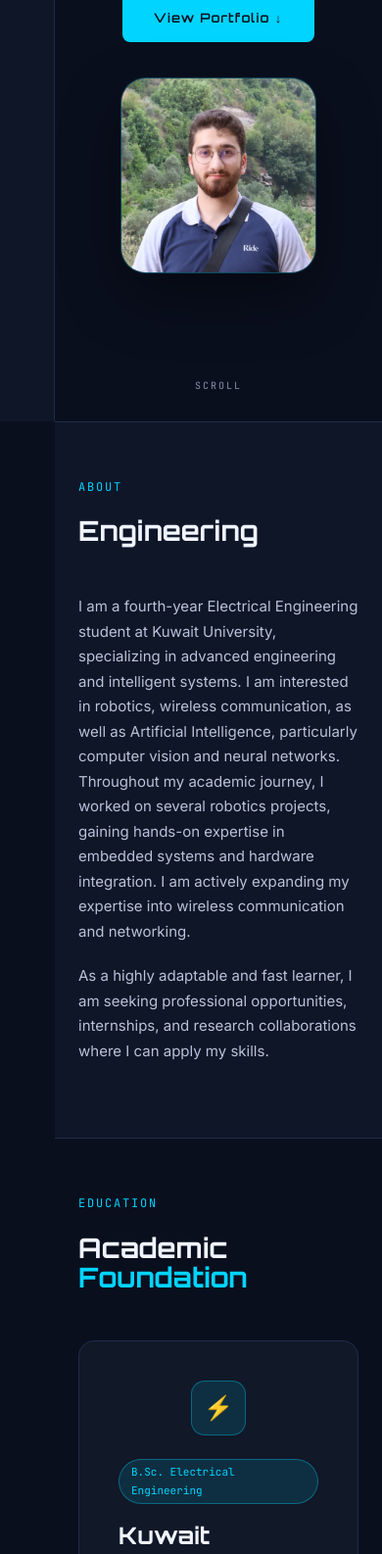
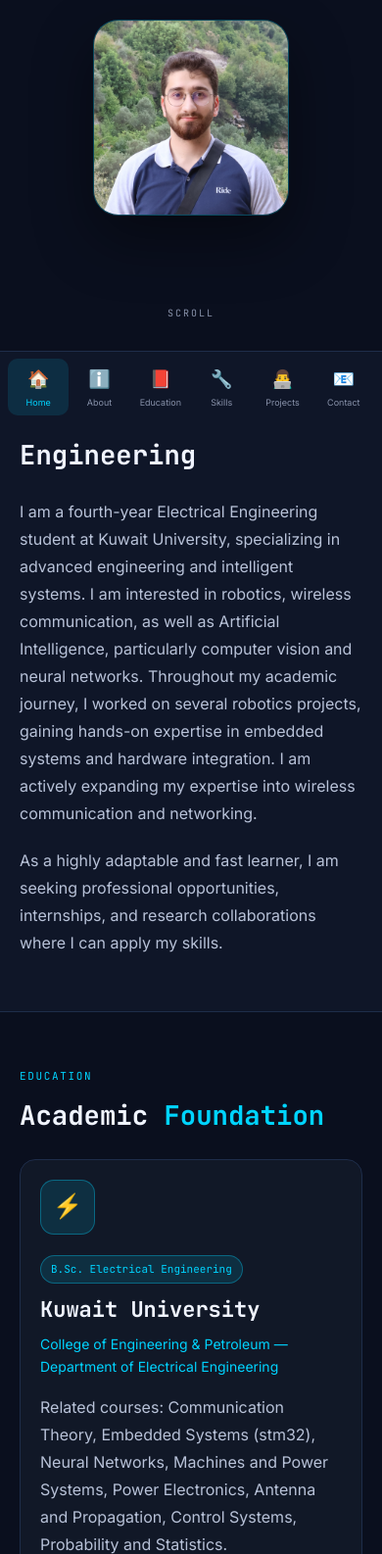
Before and after one commit to Serialize71/mywebsite, a plain HTML site: page index.html in a window 390 px wide. Shown: the part 414-2000 px from the top of the page at 98% size. Drawn offline with Linux system fonts and the light colour scheme.

Commit message:
Fixing the mobile layout squeezing issue,adjusting desktop also

```diff
--- a/index.html
+++ b/index.html
@@ -7,29 +7,29 @@
   <link rel="stylesheet" href="style.css">
   <link rel="preconnect" href="https://fonts.googleapis.com">
   <link rel="preconnect" href="https://fonts.gstatic.com" crossorigin>
-  <link href="https://fonts.googleapis.com/css2?family=Inter:wght@300;400;500;600;700;900&family=JetBrains+Mono:wght@400;500;600;700&family=Orbitron:wght@400;500;600;700;800;900&display=swap" rel="stylesheet">
+  <link href="https://fonts.googleapis.com/css2?family=Inter:wght@300;400;500;600;700;900&family=JetBrains+Mono:wght@400;500;600;700;800&display=swap" rel="stylesheet">
 </head>
 <body>
 
   <!-- Fixed Sidebar Nav -->
-  <nav class="sidebar">
+  <nav class="sidebar" aria-label="Portfolio sections">
     <ul class="sidebar-nav">
-      <li><a href="#hero" class="nav-link active" data-label="Home">
+      <li><a href="#hero" class="nav-link active" data-label="Home" aria-label="Home">
         <span class="nav-icon">&#x1F3E0;</span>
       </a></li>
-      <li><a href="#about" class="nav-link" data-label="About">
+      <li><a href="#about" class="nav-link" data-label="About" aria-label="About">
         <span class="nav-icon">&#x2139;&#xfe0f;</span>
       </a></li>
-      <li><a href="#education" class="nav-link" data-label="Education">
+      <li><a href="#education" class="nav-link" data-label="Education" aria-label="Education">
         <span class="nav-icon">	&#x1F4D5;</span>
       </a></li>
-      <li><a href="#skills" class="nav-link" data-label="Skills">
+      <li><a href="#skills" class="nav-link" data-label="Skills" aria-label="Skills">
         <span class="nav-icon">&#x1f527;</span>
       </a></li>
-      <li><a href="#projects" class="nav-link" data-label="Projects and Certificates">
+      <li><a href="#projects" class="nav-link" data-label="Projects and Certificates" aria-label="Projects and Certificates">
         <span class="nav-icon">&#x1f468;&#x200d;&#x1f4bb;</span>
       </a></li>
-      <li><a href="#contact" class="nav-link" data-label="Contact">
+      <li><a href="#contact" class="nav-link" data-label="Contact" aria-label="Contact">
         <span class="nav-icon">&#x1f4e7;</span>
       </a></li>
     </ul>
@@ -269,7 +269,7 @@
             <h3>Certificates Coming Soon</h3>
             <p>Professional certifications and completed training will be added here as they are earned.</p>
             <div class="project-tags"><span class="chip">Learning</span></div>
-
+          </article>
         </div>
       </div>
     </section>
--- a/script.js
+++ b/script.js
@@ -48,3 +48,19 @@ sliderArrows.forEach((arrow) => {
 projectTracks.forEach((track) => track.addEventListener('scroll', updateSliderState));
 window.addEventListener('resize', updateSliderState);
 updateSliderState();
+
+// Keep the navigation highlight aligned with the section being read.
+const navigationLinks = document.querySelectorAll('.sidebar .nav-link');
+const sectionObserver = new IntersectionObserver((entries) => {
+	entries.forEach((entry) => {
+		if (!entry.isIntersecting) return;
+		navigationLinks.forEach((link) => {
+			const isCurrent = link.getAttribute('href') === `#${entry.target.id}`;
+			link.classList.toggle('active', isCurrent);
+			if (isCurrent) link.setAttribute('aria-current', 'location');
+			else link.removeAttribute('aria-current');
+		});
+	});
+}, { rootMargin: '-10% 0px -45% 0px' });
+
+document.querySelectorAll('main > .section').forEach((section) => sectionObserver.observe(section));
--- a/style.css
+++ b/style.css
@@ -51,7 +51,7 @@ body {
 }
 
 .sidebar-logo {
-  font-family: 'Orbitron', monospace;
+  font-family: 'JetBrains Mono', monospace;
   font-size: 10px;
   font-weight: 700;
   color: var(--cyan);
@@ -135,7 +135,7 @@ body {
 }
 
 .section-title {
-  font-family: 'Orbitron', monospace;
+  font-family: 'JetBrains Mono', monospace;
   font-size: clamp(28px, 4vw, 48px);
   font-weight: 700;
   line-height: 1.1;
@@ -240,7 +240,7 @@ body {
 }
 
 .hero-name {
-  font-family: 'Orbitron', monospace;
+  font-family: 'JetBrains Mono', monospace;
   font-size: clamp(40px, 7vw, 80px);
   font-weight: 900;
   line-height: 1.0;
@@ -287,7 +287,7 @@ body {
 
 .cta-btn {
   display: inline-block;
-  font-family: 'Orbitron', monospace;
+  font-family: 'JetBrains Mono', monospace;
   font-size: 13px;
   font-weight: 600;
   letter-spacing: 0.08em;
@@ -344,6 +344,11 @@ body {
   color: var(--grey-light);
   margin-bottom: 20px;
   font-size: 15px;
+  max-width: 65ch;
+  line-height: 1.75;
+  text-align: left;
+  text-wrap: pretty;
+  hyphens: none;
 }
 
 .about-stats {
@@ -356,7 +361,7 @@ body {
 
 .stat-num {
   display: block;
-  font-family: 'Orbitron', monospace;
+  font-family: 'JetBrains Mono', monospace;
   font-size: 32px;
   font-weight: 900;
   color: var(--cyan);
@@ -481,7 +486,7 @@ body {
 }
 
 .edu-school {
-  font-family: 'Orbitron', monospace;
+  font-family: 'JetBrains Mono', monospace;
   font-size: 24px;
   font-weight: 700;
   margin-bottom: 8px;
@@ -745,7 +750,7 @@ body {
 .project-mark { color: var(--cyan); font-size: 34px; margin-bottom: 32px; }
 
 .project-card h3 {
-  font: 700 20px 'Orbitron', monospace;
+  font: 700 20px 'JetBrains Mono', monospace;
   margin-bottom: 12px;
 }
 
@@ -846,12 +851,20 @@ body {
 }
 
 /* ===== RESPONSIVE ===== */
+@media (min-width: 901px) {
+  .about-text p { max-width: none; }
+  .hero-name .name-name { word-spacing: -0.08em; }
+}
+
 @media (max-width: 900px) {
   .section { padding: 72px 32px; }
   .about-grid { grid-template-columns: 1fr; gap: 40px; }
   .skills-grid { grid-template-columns: 1fr; }
   .soft-category { grid-column: span 1; }
-  .edu-card { flex-direction: column; gap: 24px; }
+  .edu-card { flex-direction: column; align-items: stretch; gap: 24px; padding: 28px; }
+  .edu-info, .skill-category { min-width: 0; }
+  .skill-item { grid-template-columns: minmax(0, 1fr) auto; row-gap: 8px; }
+  .skill-bar-wrap { grid-column: 1 / -1; grid-row: 2; }
   .edu-year { flex-direction: row; writing-mode: horizontal-tb; }
   .contact-links { flex-direction: column; }
 }
@@ -873,13 +886,101 @@ body {
 }
 
 @media (max-width: 600px) {
-  :root { --sidebar-w: 56px; }
-  .section { padding: 56px 24px; }
-  .hero-name { font-size: 36px; }
+  :root { --sidebar-w: 0px; --mobile-nav-h: 72px; }
+
+  body { padding-bottom: calc(var(--mobile-nav-h) + env(safe-area-inset-bottom, 0px)); }
+  .main-content { margin-left: 0; }
+
+  /* Keep the full phone width available for reading. */
+  .sidebar {
+    top: auto;
+    bottom: 0;
+    width: 100%;
+    height: calc(var(--mobile-nav-h) + env(safe-area-inset-bottom, 0px));
+    padding: 6px 8px calc(6px + env(safe-area-inset-bottom, 0px));
+    border-right: 0;
+    border-top: 1px solid var(--border);
+  }
+
+  .sidebar-nav {
+    width: 100%;
+    flex-direction: row;
+    align-items: center;
+    gap: 0;
+  }
+
+  .sidebar-nav li { flex: 1; min-width: 0; }
+  .nav-link {
+    width: 100%;
+    min-width: 44px;
+    height: 58px;
+    flex-direction: column;
+    gap: 3px;
+    font-size: 18px;
+  }
+
+  .nav-link::after {
+    position: static;
+    padding: 0;
+    border: 0;
+    background: none;
+    font-family: 'Inter', sans-serif;
+    font-size: 9px;
+    line-height: 1.2;
+    color: inherit;
+    opacity: 1;
+  }
+
+  .nav-link[href="#projects"]::after { content: 'Projects'; }
+  .nav-link:focus-visible { outline: 2px solid var(--cyan); outline-offset: -2px; }
+
+  .section {
+    min-height: auto;
+    padding: 56px clamp(20px, 5vw, 30px);
+    scroll-margin-top: 16px;
+  }
+
+  .section-eyebrow { margin-bottom: 14px; font-size: 11px; }
+  .section-title { font-size: clamp(27px, 7vw, 36px); line-height: 1.2; margin-bottom: 28px; }
+  .about-text p, .edu-desc, .contact-sub, .project-card p { font-size: 16px; line-height: 1.75; }
+  .about-text p:last-child { margin-bottom: 0; }
+
+  .hero-section { min-height: calc(100svh - var(--mobile-nav-h) - env(safe-area-inset-bottom, 0px)); }
+  .hero-name { font-size: clamp(30px, 8.4vw, 36px); }
   .hero-content { gap: 28px; }
   .hero-portrait-wrap { width: min(200px, 70vw); }
-  .skill-item { grid-template-columns: 90px 1fr 64px; }
-  .projects-toolbar { align-items: center; flex-direction: row; gap: 12px; }
+
+  .edu-card { padding: 20px; gap: 20px; }
+  .edu-badge { max-width: 100%; padding: 5px 10px; line-height: 1.6; }
+  .edu-school { font-size: 22px; line-height: 1.35; }
+  .edu-dept { font-family: 'Inter', sans-serif; font-size: 14px; line-height: 1.65; }
+  .edu-desc { margin-bottom: 0; }
+  .edu-year { display: none; }
+
+  .skills-grid { gap: 16px; }
+  .skill-category { padding: 20px; }
+  .skill-cat-label { font-size: 11px; letter-spacing: 0.06em; margin-bottom: 22px; }
+  .skill-items { gap: 20px; }
+  .skill-name { font-size: 14px; }
+  .skill-pct { font-size: 11px; }
+  .soft-skill { max-width: 100%; padding: 8px 12px; }
+
+  .projects-toolbar { align-items: center; flex-wrap: wrap; gap: 12px; }
   .slider-controls { align-self: auto; flex-shrink: 0; }
-  .projects-tab { padding-inline: 10px; }
+  .projects-tab { min-height: 44px; padding-inline: 12px; font-size: 12px; }
+  .slider-arrow { width: 44px; height: 44px; }
+  .projects-track { scroll-snap-type: x mandatory; }
+  .project-card { flex-basis: calc(100% - 4px); min-width: 0; padding: 22px; scroll-snap-align: start; }
+  .project-card h3 { font-size: 20px; line-height: 1.4; }
+  .project-mark { margin-bottom: 20px; }
+
+  .contact-sub { margin-bottom: 28px; }
+  .contact-links { gap: 14px; }
+  .contact-card { width: 100%; min-width: 0; padding: 22px; }
+  .contact-value { font-size: 15px; overflow-wrap: anywhere; }
 }
+
+@media (prefers-reduced-motion: reduce) {
+  html, .projects-track { scroll-behavior: auto; }
+  *, *::before, *::after { animation: none !important; transition: none !important; }
+}
```
